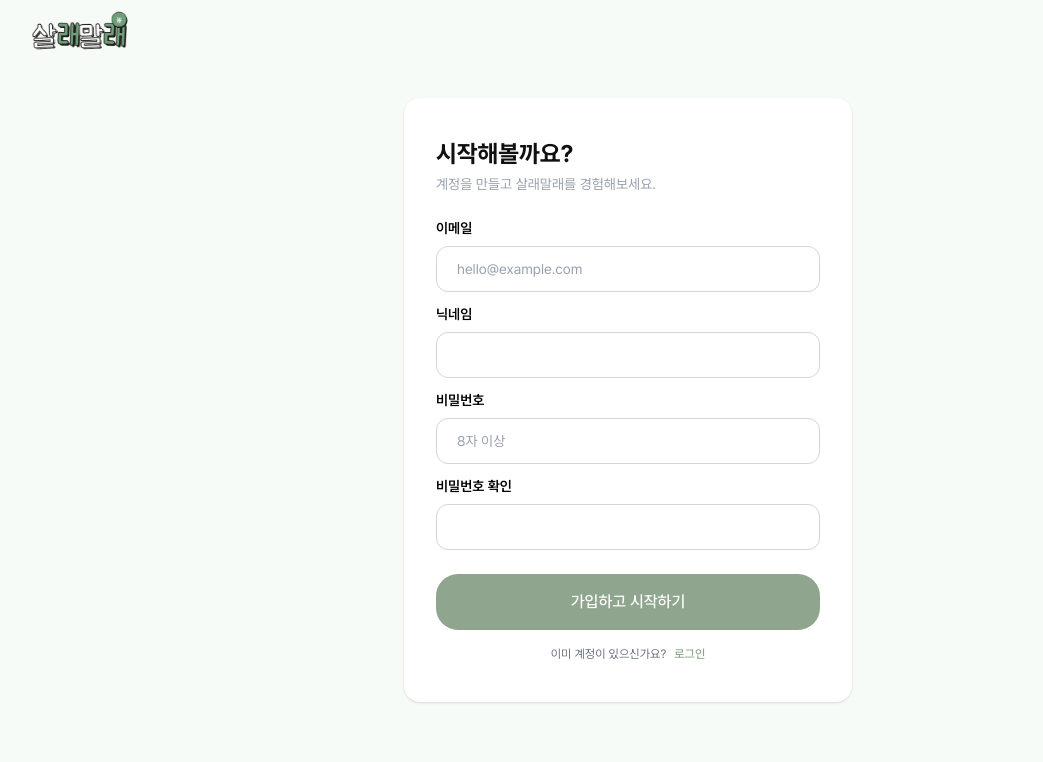
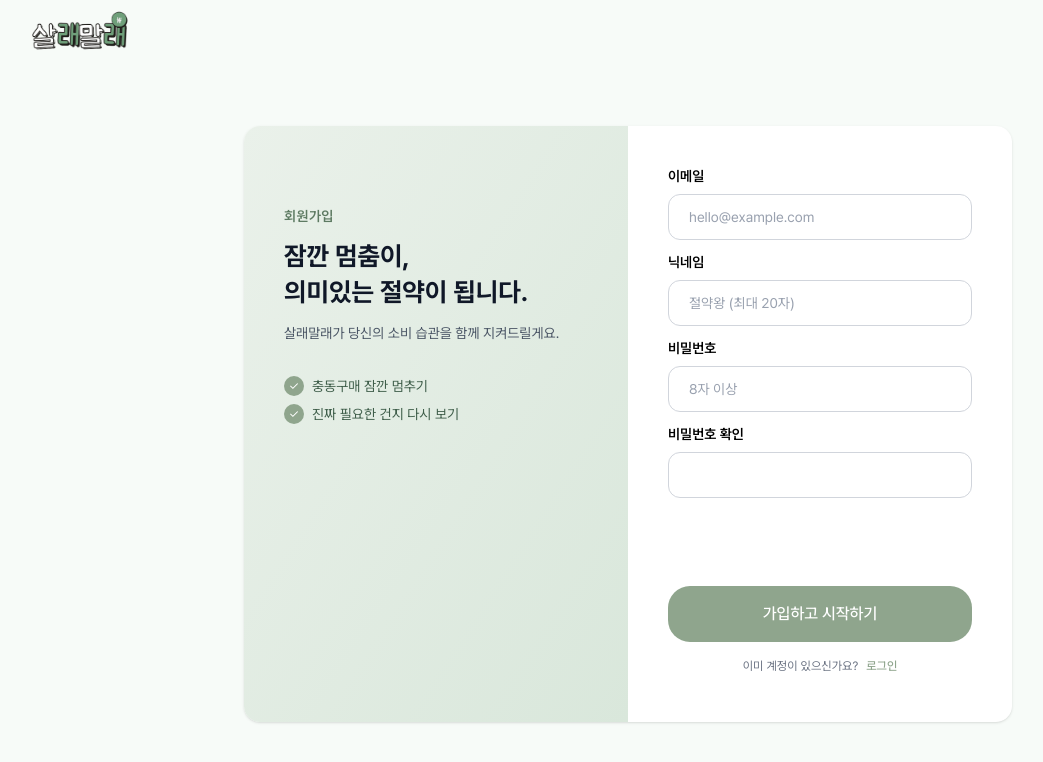
Before and after one commit to Hankyung-Toss-delta/sallae-malrae, a Next.js app: page /auth/signup in a window 1280 px wide. Shown: the top 762 px of the page, without its empty margins (12-1055 px from the left). Built offline with nearby package versions, Linux system fonts and the light colour scheme.

Commit message:
feat: 회원가입 페이지 2단 레이아웃 및 카피 개선

```diff
--- a/src/app/auth/signup/page.jsx
+++ b/src/app/auth/signup/page.jsx
@@ -1,12 +1,13 @@
 "use client";
 
 import { useState } from "react";
+import Image from "next/image";
 import { useRouter } from "next/navigation";
 import Link from "next/link";
 
-import AuthCard from "@/components/auth/AuthCard";
 import Header from "@/components/layout/Header";
 import Button from "@/components/ui/Button";
+import ErrorAlert from "@/components/ui/ErrorAlert";
 import Input from "@/components/ui/Input";
 import { ERROR_MESSAGES } from "@/constants/errors";
 
@@ -26,6 +27,10 @@ export default function SignupPage() {
 
     setErrorMessage("");
 
+    if (!email || !nickname || !password || !passwordConfirm) {
+      setErrorMessage(ERROR_MESSAGES.REQUIRED_FIELD);
+      return;
+    }
     if (password.length < 8) {
       setErrorMessage(ERROR_MESSAGES.PASSWORD_TOO_SHORT);
       return;
@@ -46,7 +51,9 @@ export default function SignupPage() {
       const body = await res.json();
 
       if (!body.success) {
-        setErrorMessage(ERROR_MESSAGES[body.code] ?? "회원가입에 실패했습니다.");
+        setErrorMessage(
+          ERROR_MESSAGES[body.code] ?? "회원가입에 실패했습니다.",
+        );
         return;
       }
 
@@ -59,16 +66,42 @@ export default function SignupPage() {
   };
 
   return (
-    <main className="flex min-h-screen items-center justify-center">
+    <main className="flex min-h-screen items-center justify-center px-4 pt-20 pb-8">
       <Header variant="auth" />
 
-      <AuthCard>
-        <h1 className="mt-2 mb-1 text-2xl font-bold">시작해볼까요?</h1>
+      <div className="grid w-full max-w-3xl grid-cols-1 overflow-hidden lg:grid-cols-2 lg:rounded-2xl lg:bg-white lg:shadow-sm">
+        <aside className="px-2 pb-2 lg:flex lg:flex-col lg:gap-8 lg:bg-gradient-to-br lg:from-[#EAF1EA] lg:to-[#D9E7DB] lg:px-10 lg:py-12 lg:pb-12">
+          <div className="lg:mt-8">
+            <p className="mb-2 text-xs font-semibold tracking-wide text-[#5D7A62] lg:mb-3 lg:text-sm">
+              회원가입
+            </p>
+            <h2 className="text-xl font-bold leading-snug text-gray-900 lg:text-[26px]">
+              잠깐 멈춤이,
+              <br />
+              의미있는 절약이 됩니다.
+            </h2>
+            <p className="mt-2 text-sm leading-relaxed text-gray-500 lg:mt-3 lg:text-gray-600">
+              살래말래가 당신의 소비 습관을 함께 지켜드릴게요.
+            </p>
+          </div>
 
-        <p className="mb-6 text-sm text-gray-400">
-          계정을 만들고 살래말래를 경험해보세요.
-        </p>
+          <ul className="mt-0 hidden flex-col gap-2 text-sm text-[#3F5E4A] lg:flex">
+            <li className="flex items-center gap-2">
+              <span className="flex h-5 w-5 shrink-0 items-center justify-center rounded-full bg-[#8FA58D] text-xs text-white">
+                ✓
+              </span>
+              충동구매 잠깐 멈추기
+            </li>
+            <li className="flex items-center gap-2">
+              <span className="flex h-5 w-5 shrink-0 items-center justify-center rounded-full bg-[#8FA58D] text-xs text-white">
+                ✓
+              </span>
+              진짜 필요한 건지 다시 보기
+            </li>
+          </ul>
+        </aside>
 
+        <div className="flex flex-col justify-center px-2 py-6 lg:px-10 lg:py-10">
           <form onSubmit={handleSubmit} noValidate>
             <div className="flex flex-col gap-3">
               <Input
@@ -77,7 +110,6 @@ export default function SignupPage() {
                 type="email"
                 label="이메일"
                 placeholder="hello@example.com"
-              className="py-2"
                 value={email}
                 onChange={(e) => setEmail(e.target.value)}
                 required
@@ -87,7 +119,7 @@ export default function SignupPage() {
                 id="nickname"
                 name="nickname"
                 label="닉네임"
-              className="py-2"
+                placeholder="절약왕 (최대 20자)"
                 value={nickname}
                 onChange={(e) => setNickname(e.target.value)}
                 required
@@ -100,7 +132,6 @@ export default function SignupPage() {
                 type="password"
                 label="비밀번호"
                 placeholder="8자 이상"
-              className="py-2"
                 value={password}
                 onChange={(e) => setPassword(e.target.value)}
                 required
@@ -112,18 +143,15 @@ export default function SignupPage() {
                 name="passwordConfirm"
                 type="password"
                 label="비밀번호 확인"
-              className="py-2"
                 value={passwordConfirm}
                 onChange={(e) => setPasswordConfirm(e.target.value)}
                 required
               />
             </div>
 
-          {errorMessage && (
-            <p className="mt-3 text-sm text-red-500" role="alert">
-              {errorMessage}
-            </p>
-          )}
+            <div className="mt-3 min-h-[52px]">
+              <ErrorAlert message={errorMessage} />
+            </div>
 
             <Button
               type="submit"
@@ -146,7 +174,8 @@ export default function SignupPage() {
               로그인
             </Link>
           </div>
-      </AuthCard>
+        </div>
+      </div>
     </main>
   );
 }
```
Lines whose indentation alone changed are shown as unchanged.
